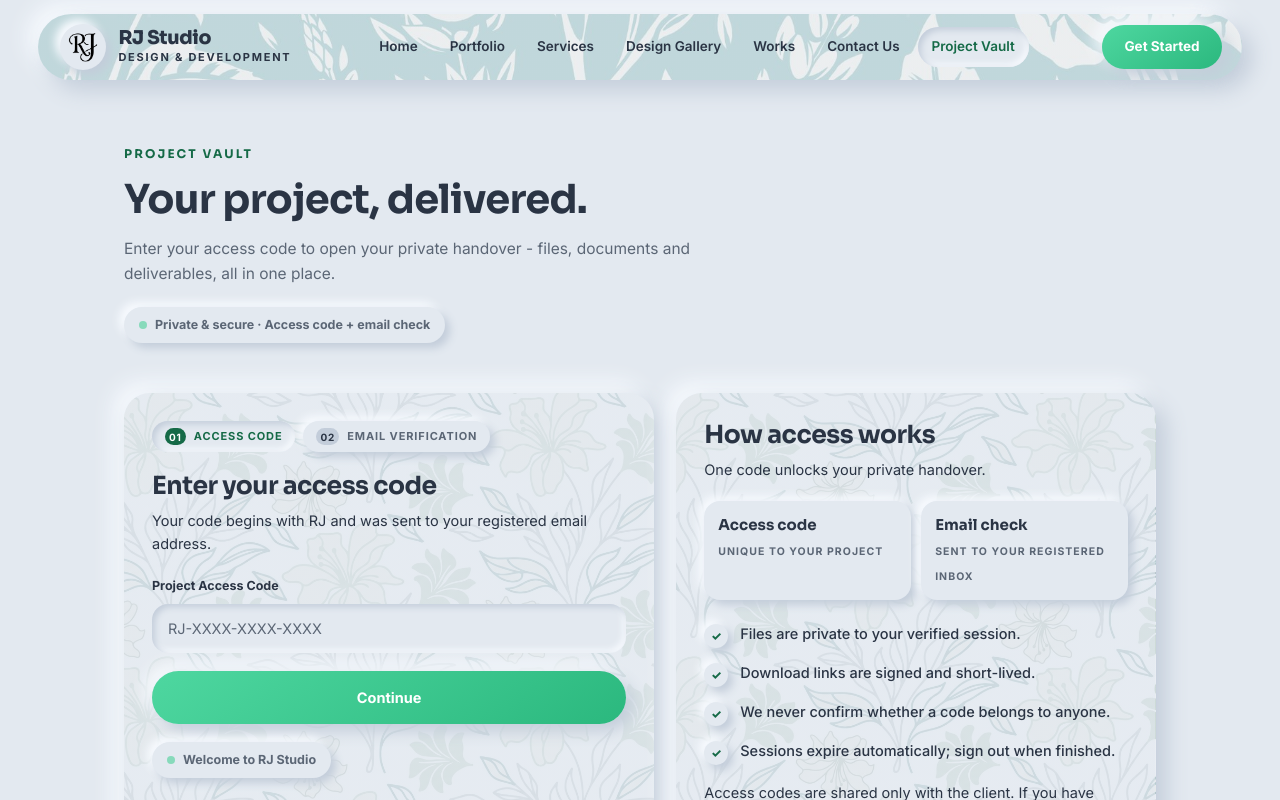
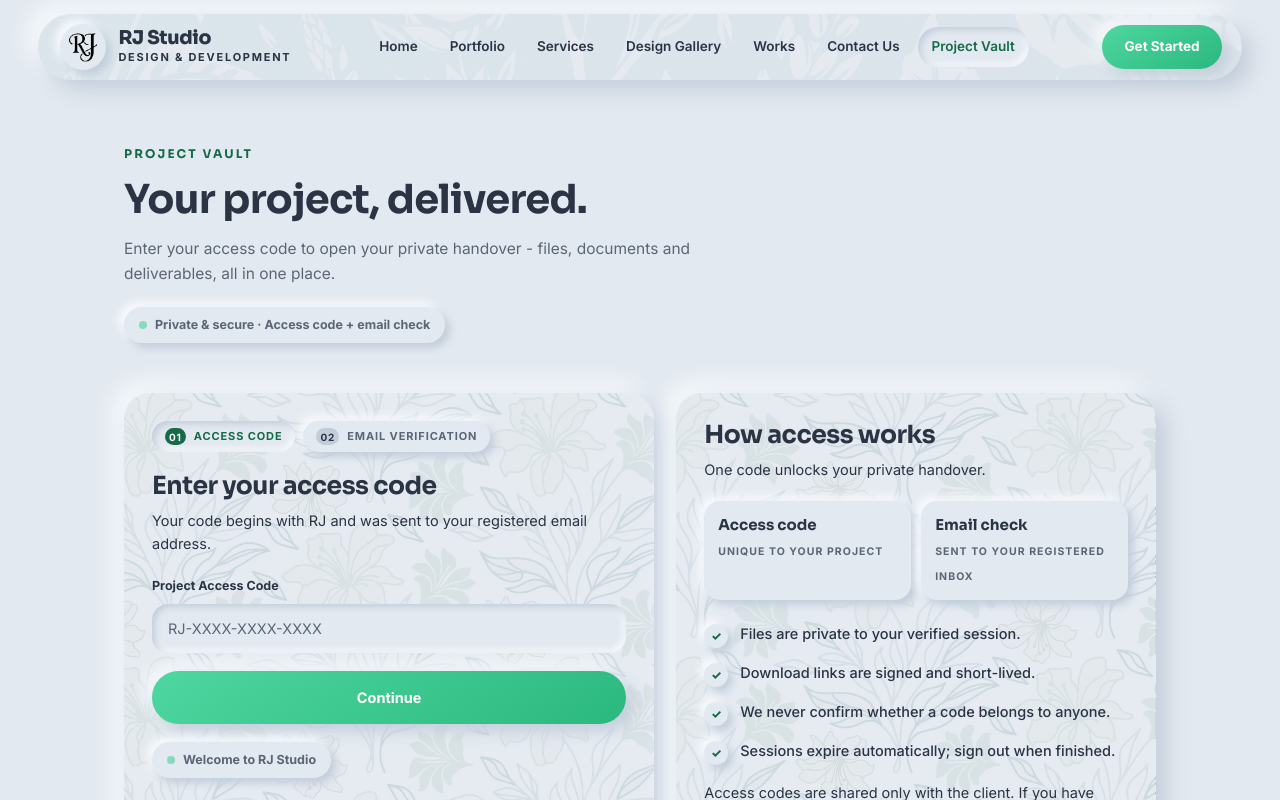
Before and after one commit to rj-manage/heyraunak, a Next.js app: page /project-vault in a window 1280 px wide. Shown: the top 800 px of the page. Built offline with nearby package versions, Linux system fonts and the light colour scheme.

Commit message:
Site: match the nav bar opacity to the footer
Fade the nav bar's floral pattern to the same 90% veil as the footer
card (was 60%).

Co-authored-by: CommandCodeBot <noreply@commandcode.ai>

```diff
--- a/public/css/site.css
+++ b/public/css/site.css
@@ -1772,8 +1772,8 @@ footer {
   box-shadow: var(--sh-r);
 }
 /* the nav bar and the footer card carry the floral pattern; the asset is
-   blended toward white so the copy keeps AA contrast on it. The nav bar is
-   faded by 60%, the footer card by 90% like the other cards. */
+   blended toward white so the copy keeps AA contrast on it. The nav bar and
+   the footer card are both faded by 90%. */
 .nav,
 .foot-main {
   background-color: var(--canvas);
@@ -1782,7 +1782,7 @@ footer {
   background-size: cover;
 }
 .nav {
-  background-image: linear-gradient(rgba(227, 233, 240, 0.6), rgba(227, 233, 240, 0.6)),
+  background-image: linear-gradient(rgba(227, 233, 240, 0.9), rgba(227, 233, 240, 0.9)),
     url("../img/floral-pattern.jpg");
 }
 .foot-main {
```
